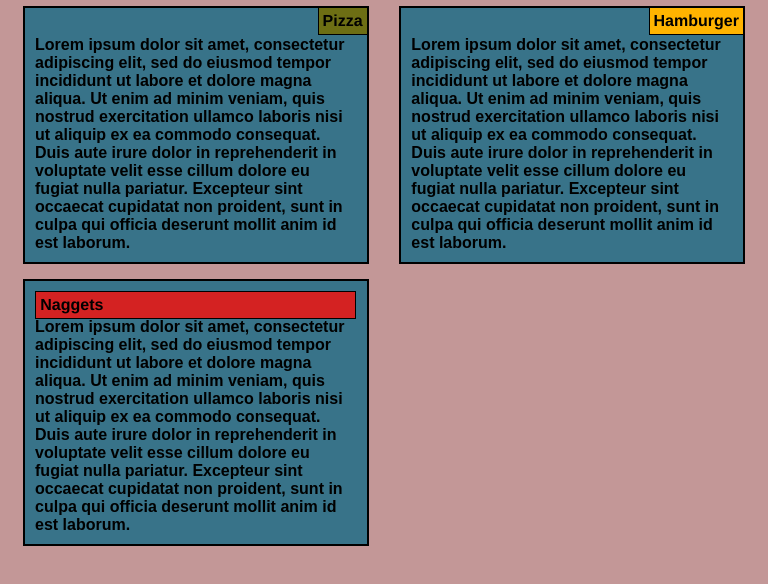
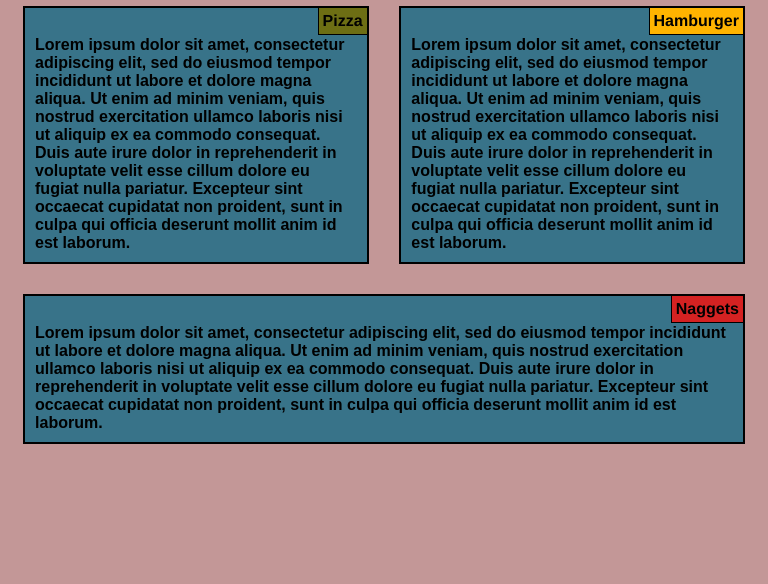
Before and after one commit to GeorgeBu84/module2-solution, a plain HTML site: page index.html in a window 768 px wide. Shown: the part 80-664 px from the top of the page. Drawn offline with Linux system fonts and the light colour scheme.

Commit message:
Add files via upload

```diff
--- a/css/stylesheet.css
+++ b/css/stylesheet.css
@@ -90,7 +90,7 @@ div {
    }
 
 
-#title3 {
+#text3 {
   width: 94%;
   float: left;
   margin-top: 3%;
--- a/index.html
+++ b/index.html
@@ -16,7 +16,7 @@
 
   <div><div class="title" id="title2">Hamburger</div><br><p>Lorem ipsum dolor sit amet, consectetur adipiscing elit, sed do eiusmod tempor incididunt ut labore et dolore magna aliqua. Ut enim ad minim veniam, quis nostrud exercitation ullamco laboris nisi ut aliquip ex ea commodo consequat. Duis aute irure dolor in reprehenderit in voluptate velit esse cillum dolore eu fugiat nulla pariatur. Excepteur sint occaecat cupidatat non proident, sunt in culpa qui officia deserunt mollit anim id est laborum.</p></div>
 
-  <div><div class="title" id="title3">Naggets</div><br><p>Lorem ipsum dolor sit amet, consectetur adipiscing elit, sed do eiusmod tempor incididunt ut labore et dolore magna aliqua. Ut enim ad minim veniam, quis nostrud exercitation ullamco laboris nisi ut aliquip ex ea commodo consequat. Duis aute irure dolor in reprehenderit in voluptate velit esse cillum dolore eu fugiat nulla pariatur. Excepteur sint occaecat cupidatat non proident, sunt in culpa qui officia deserunt mollit anim id est laborum.</p></div>
+  <div id="text3"> <div class="title" id="title3">Naggets</div> <br><p>Lorem ipsum dolor sit amet, consectetur adipiscing elit, sed do eiusmod tempor incididunt ut labore et dolore magna aliqua. Ut enim ad minim veniam, quis nostrud exercitation ullamco laboris nisi ut aliquip ex ea commodo consequat. Duis aute irure dolor in reprehenderit in voluptate velit esse cillum dolore eu fugiat nulla pariatur. Excepteur sint occaecat cupidatat non proident, sunt in culpa qui officia deserunt mollit anim id est laborum.</p> </div>
 
 
 </body>
```
